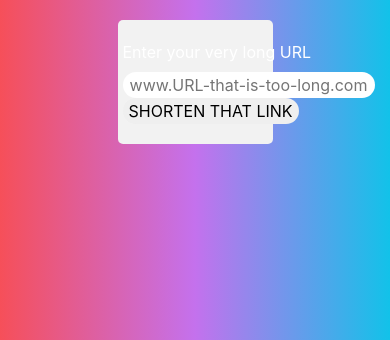
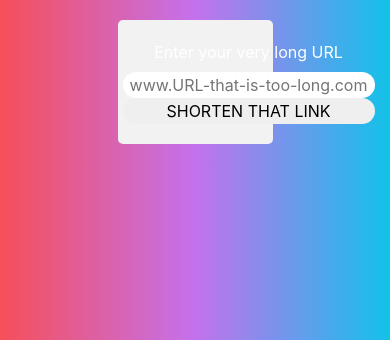
Before and after one commit to Sallan464/URL-Shortner-Code-Challenge, a Flask app: page / in a window 390 px wide. Shown: the part 114-454 px from the top of the page. Run offline with Flask 2, Linux system fonts and the light colour scheme; some libraries are stand-ins or nearby versions.

Commit message:
Harry Styles

```diff
--- a/static/css/style.css
+++ b/static/css/style.css
@@ -33,6 +33,18 @@ html {
       padding: 20px;
   }
 
+  .col-25 {
+    float: left;
+    width: 25%;
+    margin-top: 6px;
+  }
+
+  .col-75 {
+    float: left;
+    width: 75%;
+    margin-top: 6px;
+  }
+
   input {
     border-radius: 15px !important;
     border: none !important;
@@ -42,6 +54,14 @@ html {
   input:focus {
     outline: none !important;
     text-align: center;
+  }
+
+/* Responsive layout - when the screen is less than 600px wide, make the two columns stack on top of each other instead of next to each other */
+@media screen and (max-width: 600px) {
+    .col-25, .col-75, input[type=submit] {
+      width: 100%;
+      margin-top: 0;
+    }
   }
 
 /*
```
